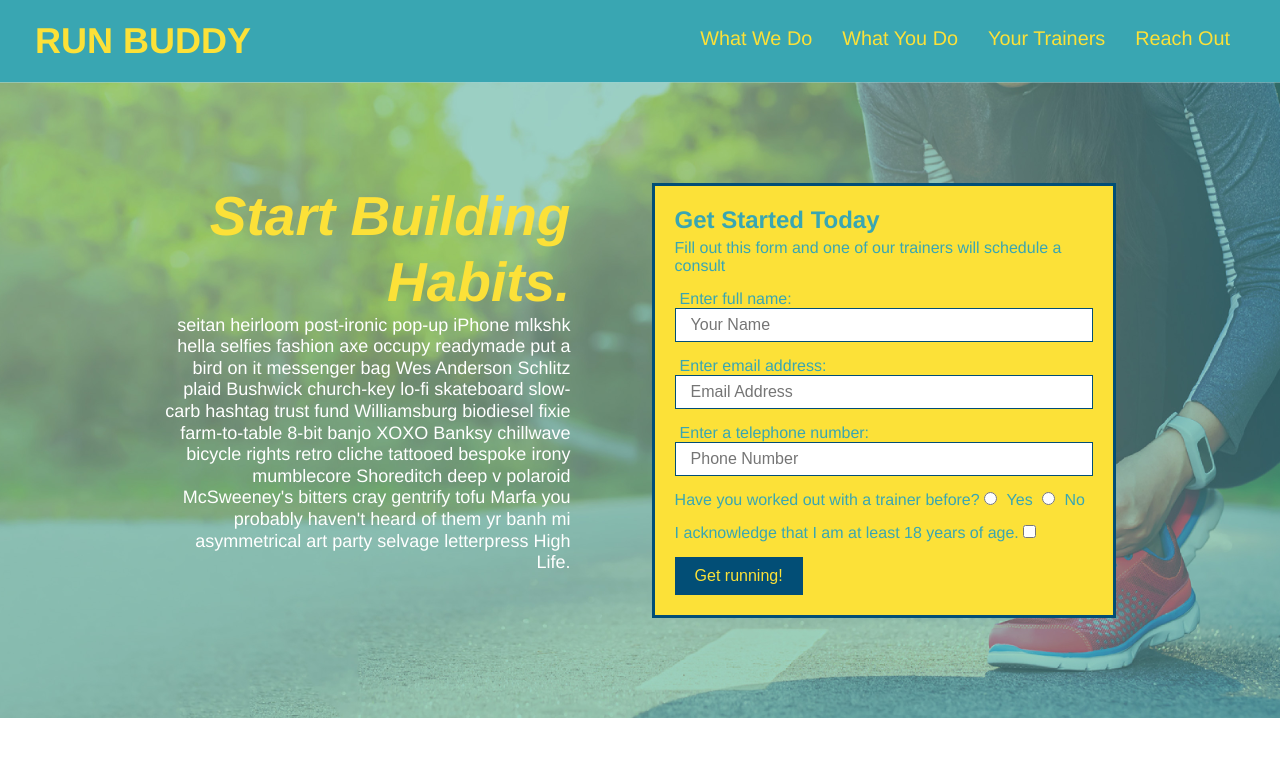
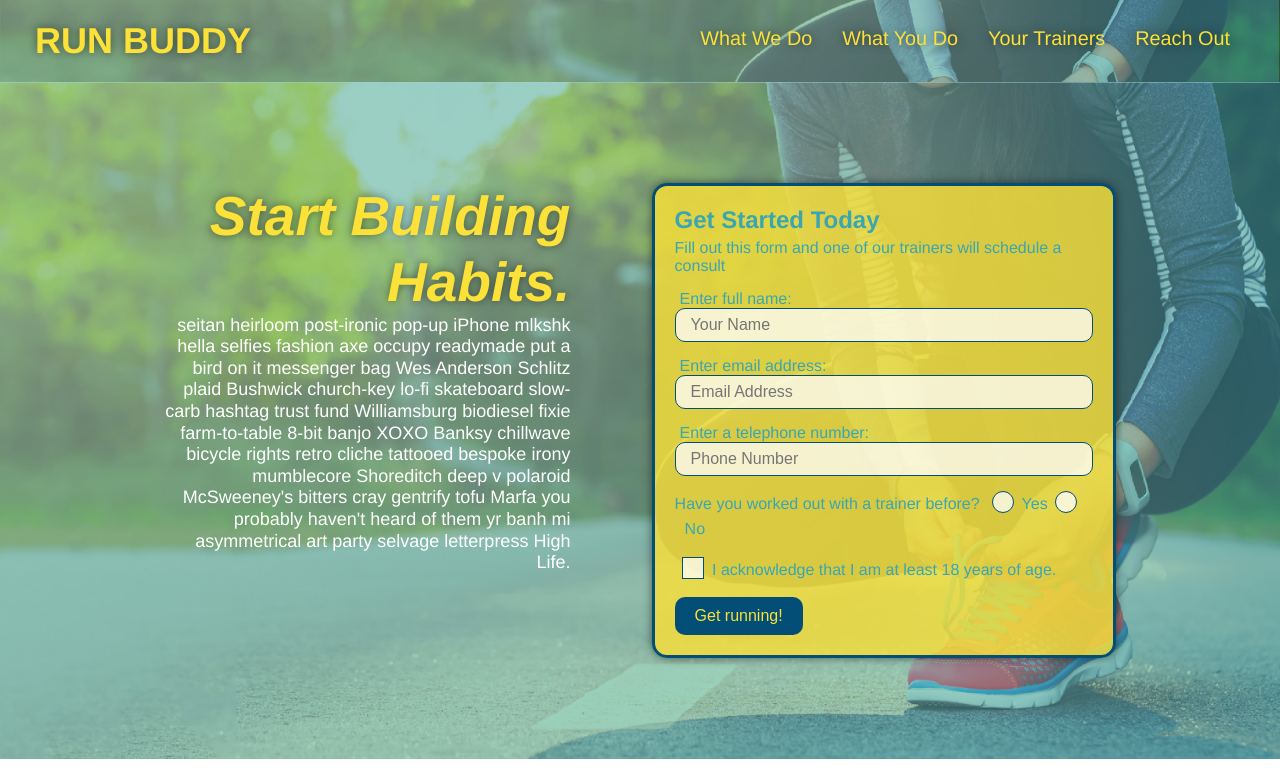
Before and after one commit to Wist118/Run-buddy, a plain HTML site: page index.html in a window 1280 px wide. Shown: the top 775 px of the page. Drawn offline with Linux system fonts and the light colour scheme.

Commit message:
final css touches

```diff
--- a/assets/css/style.css
+++ b/assets/css/style.css
@@ -1,3 +1,9 @@
+:root {
+    --primary-color: #fce138;
+    --secondary-color: #024e76;
+    --tertiary-color: #39a6b2;
+}
+
 * {
     margin: 0;
     padding: 0;
@@ -5,28 +11,37 @@
 }
 
 body {
-    color: #39a6b2;
+    color: var(--tertiary-color);
     font-family: Helvetica, Arial, sans-serif;
 }
 
 header {
+    background-image: url("../images/hero-bg.jpg");
+    background-size: cover;
+    background-attachment: fixed;
+    background-position: 80%;
     padding: 20px 35px;
-    background-color: #39a6b2;
+    background-color: var(--tertiary-color);
     display: flex;
     justify-content: space-between;
     flex-wrap: wrap;
+    position: -webkit-sticky;
+    position: sticky;
+    top: 0;
+    z-index: 9999;
 }
 
 header h1 {
     font-weight: bold;
     font-size: 36px;
-    color: #fce138;
+    color: var(--primary-color);
     margin: 0;
+    text-shadow: 0 0 10px rgba(0, 0, 0, 0.5);
 }
 
 header a {
     text-decoration: none;
-    color: #fce138;
+    color: var(--primary-color);
 }
 
 header nav {
@@ -37,6 +52,14 @@ header nav ul li a {
     padding: 10px 15px;
     font-weight: lighter;
     font-size: 1.55vw;
+    text-shadow: 0 0 10px rgba(0, 0, 0, 0.5);
+}
+
+header nav ul li a:hover {
+    background: var(--primary-color);
+    color: var(--secondary-color);
+    border-radius: 15px;
+    text-shadow: none;
 }
 
 header nav ul {
@@ -51,13 +74,13 @@ footer {
     display: flex;
     justify-content: space-between;
     flex-wrap: wrap;
-    background: #fce138;
+    background: var(--primary-color);
     width: 100%;
     padding: 40px 35px;
 }
 
 footer h2 {
-    color: #024e76;
+    color: var(--secondary-color);
     font-size: 30px;
     margin: 0;
 }
@@ -68,7 +91,7 @@ footer div {
 }
 
 footer a {
-    color: #024e76;
+    color: var(--secondary-color);
 }
 
 section {
@@ -94,7 +117,8 @@ section {
 .hero {
     background-image: url("../images/hero-bg.jpg");
     background-size: cover;
-    background-position: center;
+    background-attachment: fixed;
+    background-position: 80%;
     display: flex;
     justify-content: center;
     flex-wrap: wrap;
@@ -103,12 +127,14 @@ section {
 
 
 .hero-form {
-    background-color: #fce138;
+    background-color: rgb(252, 225, 56, 0.8);
     padding: 20px;
     color: 024e76;
-    border: solid 3px #024e76;
+    border: solid 3px var(--secondary-color);
     width: 40%;
     margin: 3.5%;
+    box-shadow: 0 0 10px rgba(0, 0, 0, 0.5);
+    border-radius: 15px;
 }
 
 .hero-form h3 {
@@ -125,21 +151,33 @@ section {
 }
 
 .form-input {
-    border: 1px solid #024e76;
+    border: 1px solid var(--secondary-color);
     display: block;
     padding: 7px 15px;
     font-size: 16px;
-    color: #024e76;
+    color: var(--secondary-color);
     width: 100%;
     margin-bottom: 15px;
+    border-radius: 10px;
+    background-color: rgba(255, 255, 255, 0.75);
+}
+
+.form-input:focus {
+    background-color: rgba(255, 255, 255, 1);
+    outline: none;
 }
 
 .hero-form button {
-    color: #fce138;
-    background-color: #024e76;
+    color: var(--primary-color);
+    background-color: var(--secondary-color);
     border: none;
     padding: 10px 20px;
     font-size: 16px;
+    border-radius: 10px;
+}
+
+.hero-form button:hover {
+    background-color: var(--tertiary-color);
 }
 
 .hero-cta {
@@ -154,14 +192,75 @@ section {
 .hero-cta h2 {
     font-style: italic;
     font-size: 55px;
-    color: #fce138;
+    color: var(--primary-color);
+    text-shadow: 0 0 10px rgba(0, 0, 0, 0.5);
+}
+
+.checkbox-wrapper input, .radio-wrapper input {
+    opacity: 0;
+}
+
+.checkbox-wrapper label, .radio-wrapper label {
+    position: relative;
+    left: 10px;
+    margin: 10px;
+    line-height: 1.6;
+}
+
+.checkbox-wrapper label::before, .radio-wrapper label::before {
+    content: "";
+    height: 20px;
+    width: 20px;
+    background: rgba(255, 255, 255, 0.75);
+    border: 1px solid var(--secondary-color);
+    position: absolute;
+    top: -4px;
+    left: -30px;
+}
+
+.radio-wrapper label::before {
+    border-radius: 50%;
+}
+
+.radio-wrapper label::after {
+    content: "";
+    width: 20px;
+    height: 20px;
+    border-radius: 50%;
+    background: var(--secondary-color);
+    position: absolute;
+    left: -29px;
+    top: -3px;
+    background-image: radial-gradient(circle, var(--tertiary-color), var(--secondary-color));
+}
+
+.checkbox-wrapper label::after {
+    content: "";
+    height: 6px;
+    width: 14px;
+    border-left: 2px solid var(--secondary-color);
+    border-bottom: 2px solid var(--secondary-color);
+    position: absolute;
+    left: -26px;
+    top: 1px;
+    transform: rotate(-58deg);
+}
+
+.checkbox-wrapper input + label::after,
+.radio-wrapper input + label::after {
+  content: none;
+}
+
+.checkbox-wrapper input:checked + label::after,
+.radio-wrapper input:checked + label::after {
+  content: "";
 }
 
 /* hero style end */
 
 .section-title {
     font-size: 48px;
-    color: #024e76;
+    color: var(--secondary-color);
     border-bottom: 3px solid;
     padding-bottom: 20px;
     text-align: center;
@@ -170,18 +269,18 @@ section {
 }
 
 .primary-border {
-    border-color: #fce138;
+    border-color: var(--primary-color);
 }
 
 .secondary-border {
-    border-color: #39a6b2;
+    border-color: var(--tertiary-color);
 }
 
 /*what we do style start*/
 
 .intro p {
     line-height: 1.7;
-    color: #39a6b2;
+    color: var(--tertiary-color);
     width: 80%;
     font-size: 20px;
     margin: 0 auto;
@@ -196,7 +295,7 @@ section {
     margin: 50px auto;
     padding-bottom: 50px;
     width: 80%;
-    border-bottom: 1px solid #39a6b2;
+    border-bottom: 1px solid var(--tertiary-color);
     display: flex;
     flex-wrap: wrap;
     align-items: center;
@@ -223,24 +322,24 @@ section {
 }
 
 .steps {
-    background: #fce138;
+    background: var(--primary-color);
 }
 
 .step h3 {
     flex: 1 30%;
-    color: #024e76;
+    color: var(--secondary-color);
     font-size: 46px;
 }
 
 .step-text p {
-    color: #39a6b2;
+    color: var(--tertiary-color);
     font-size: 18px;
 }
 
 .step-text h4 {
     font-size: 26px;
     line-height: 1.5;
-    color: #024e76;
+    color: var(--secondary-color);
 }
 
 
@@ -259,8 +358,8 @@ section {
 .trainer {
     flex: 1;
     margin: 20px;
-    background: #024e76;
-    color: #fce138;
+    background: var(--secondary-color);
+    color: var(--primary-color);
 }
 
 .trainer img {
@@ -292,11 +391,11 @@ section {
 
 
 .contact {
-    background: #024e76;
+    background: var(--secondary-color);
 }
 
 .contact h2 {
-    color: #fce138;
+    color: var(--primary-color);
 }
 
 .contact-info iframe {
@@ -308,7 +407,7 @@ section {
 }
 
 .contact h3 {
-    color: #fce138;
+    color: var(--primary-color);
     font-size: 32px;
 }
 
@@ -320,7 +419,7 @@ section {
 }
 
 .contact-info a {
-    color: #fce138;
+    color: var(--primary-color);
 }
 
 .contact-info {
@@ -335,24 +434,31 @@ section {
 }
 
 .contact-form input, .contact-form textarea {
-    border: 1px solid #024e76;
+    border: 1px solid var(--secondary-color);
     display: block;
     padding: 7px 15px;
     font-size: 16px;
-    color: #024e76;
+    color: var(--secondary-color);
     width: 100%;
     margin-bottom: 15px;
     margin-top: 5px;
+    border-radius: 10px;
 }
 
 .contact-form button {
     width: 100%;
     border: none;
-    background: #fce138;
-    color: #024e76;
+    background: var(--primary-color);
+    color: var(--secondary-color);
     text-align: center;
     padding: 15px 0;
     font-size: 16px;
+    border-radius: 10px;
+}
+
+.contact-form button:hover {
+    color: var(--primary-color);
+    background: var(--tertiary-color);
 }
 
 /* REACH OUT STYLES END*/
@@ -363,6 +469,7 @@ section {
     header {
         padding-bottom: 0;
         justify-content: center;
+        position: relative;
     }
 
     header h1 {
--- a/index.html
+++ b/index.html
@@ -55,15 +55,20 @@
       <input type="tel" placeholder="Phone Number" name="phone number" id="phone number" class="form-input">
       <p>
         Have you worked out with a trainer before?
+        <span class="radio-wrapper">
         <input type="radio" name="trainer-confirm" id="trainer-yes" />
         <label for="trainer-yes">Yes</label>
+        </span>
+        <span class="radio-wrapper">
         <input type="radio" name="trainer-confirm" id="trainer-no" />
         <label for="trainer-no">No</label>
+        </span>
         </p>
       <p>
-        I acknowledge that I am at least 18 years of age.
+        <span class="checkbox-wrapper">
         <input type="checkbox" name="age-confirm" id="checkbox" />
-        <label for="checkbox"></label>
+        <label for="checkbox">I acknowledge that I am at least 18 years of age.</label>
+        </span>
       </p>
       <button type="submit">
         Get running!
```
